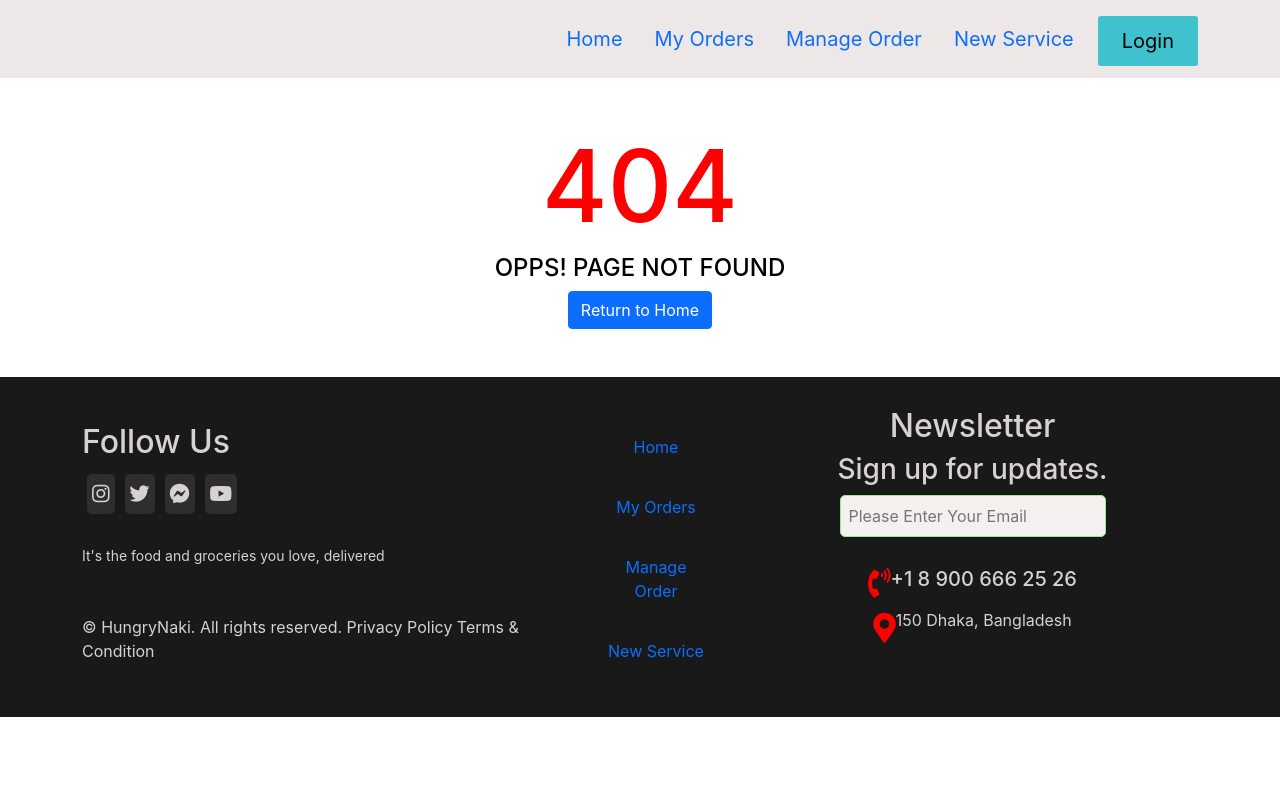
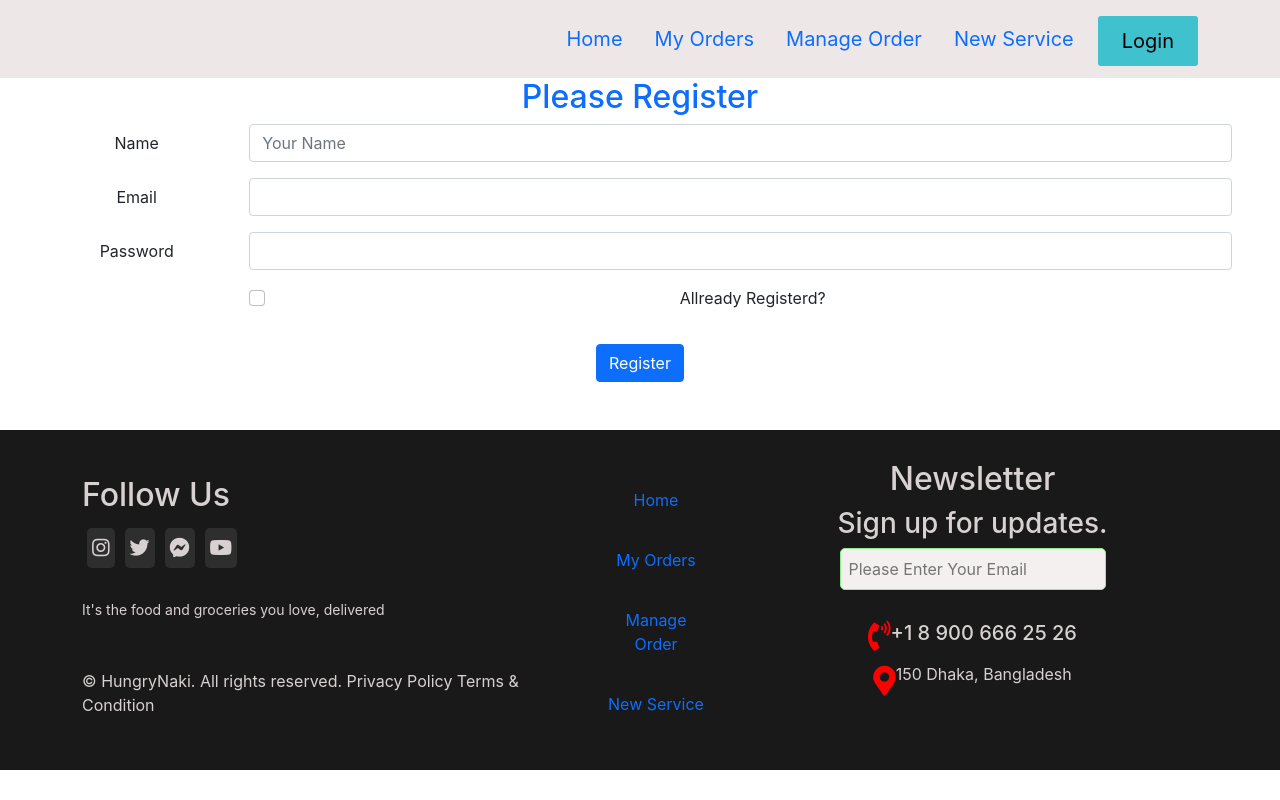
Before and after one commit to FatemaAkter11/delivery-website-client-side, a React (Create React App) app: page /login in a window 1280 px wide. Built offline with nearby package versions, Linux system fonts and the light colour scheme; no server answers.

Commit message:
login and firebase part added

```diff
--- a/src/App.js
+++ b/src/App.js
@@ -4,12 +4,16 @@
 import Header from './components/Header/Header';
 import Footer from './components/Footer/Footer';
 import NotFound from './pages/NotFound/NotFound';
+import AuthProvider from './context/AuthProvider';
+import Login from './components/Login/Login';
+
 
 
 
 function App() {
   return (
     <div className="App">
+      <AuthProvider>
         <Router>
           <Header></Header>
           <Switch>
@@ -19,12 +23,17 @@
             <Route path="/home">
               <Home></Home>
             </Route>
+            <Route path="/login">
+              <Login></Login>
+            </Route>
+
             <Route path="*">
               <NotFound></NotFound>
             </Route>
           </Switch>
           <Footer></Footer>
         </Router>
+      </AuthProvider>
 
     </div>
   );
--- /dev/null
+++ b/src/components/Login/Login.js
@@ -0,0 +1,81 @@
+import React from 'react';
+import useAuth from '../../hooks/useAuth';
+
+
+const Login = () => {
+    const {
+        handleNameChange,
+        handleEmailChange,
+        handlePasswordChange,
+        toggleLogin,
+        handleRegistration,
+        isLogin, error } = useAuth();
+
+    return (
+        <div>
+            <div className="mx-5">
+
+                <form onSubmit={handleRegistration}  >
+                    <h2 className="text-primary">Please {isLogin ? 'Login' : 'Register'}</h2>
+                    {!isLogin && <div className="row mb-3">
+                        <label htmlFor="inputName" className="col-sm-2 col-form-label">Name</label>
+                        <div className="col-sm-10">
+                            <input onBlur={handleNameChange} type="text" className="form-control" id="inputName" placeholder="Your Name" />
+                        </div>
+                    </div>}
+                    <div className="row mb-3">
+                        <label htmlFor="inputEmail3" className="col-sm-2 col-form-label">Email</label>
+                        <div className="col-sm-10">
+                            <input onBlur={handleEmailChange} type="email" className="form-control" id="inputEmail3" required />
+                        </div>
+                    </div>
+                    <div className="row mb-3">
+                        <label htmlFor="inputPassword3" className="col-sm-2 col-form-label">Password</label>
+                        <div className="col-sm-10">
+                            <input onBlur={handlePasswordChange} type="password" className="form-control" id="inputPassword3" required />
+                        </div>
+                    </div>
+                    <div className="row mb-3">
+                        <div className="col-sm-10 offset-sm-2">
+                            <div className="form-check">
+                                <input onChange={toggleLogin} className="form-check-input" type="checkbox" id="gridCheck1" />
+                                <label className="form-check-label" htmlFor="gridCheck1">
+                                    Allready Registerd?
+                                </label>
+                            </div>
+                        </div>
+                    </div>
+                    <div className="row mb-3 text-danger">{error}</div>
+                    <button type="submit" className="btn btn-primary">
+                        {isLogin ? 'Login' : 'Register'}
+                    </button>
+
+                </form>
+                <br /><br />
+
+            </div>
+        </div>
+    );
+};
+
+export default Login;
+
+
+
+
+
+
+
+
+
+
+
+/*
+<h2>Please Login</h2>
+            <button onClick={signInUsingGoogle}>Google Sign In</button>
+            <br />
+            <button onClick={signInUsingGithub}>GitHub Sign In</button>
+            <br />
+            <Link to="/register">New User?</Link>
+
+*/
--- /dev/null
+++ b/src/context/AuthProvider.js
@@ -0,0 +1,18 @@
+import React, { createContext } from 'react';
+import useFirebase from '../hooks/useFirebase';
+
+export const AuthContext = createContext();
+
+const AuthProvider = ({ children }) => {
+    //const {children} = props;
+
+    const allContext = useFirebase();
+
+    return (
+        <AuthContext.Provider value={allContext}>
+            {children}
+        </AuthContext.Provider>
+    );
+};
+
+export default AuthProvider;
--- /dev/null
+++ b/src/firebase/firebase.config.js
@@ -0,0 +1,11 @@
+console.log(process.env);
+const firebaseConfig = {
+    apiKey: process.env.REACT_APP_FIREBASE_API_KEY,
+    authDomain: process.env.REACT_APP_FIREBASE_AUTH_DOMAIN,
+    projectId: process.env.REACT_APP_FIREBASE_PROJECT_ID,
+    storageBucket: process.env.REACT_APP_FIREBASE_STORAGE_BUCKET,
+    messagingSenderId: process.env.REACT_APP_FIREBASE_MESSAGING_SENDER_ID,
+    appId: process.env.REACT_APP_FIREBASE_APP_ID,
+};
+
+export default firebaseConfig;
--- /dev/null
+++ b/src/firebase/firebase.init.js
@@ -0,0 +1,9 @@
+import { initializeApp } from "firebase/app";
+import firebaseConfig from "./firebase.config";
+
+
+const initializeAuthentication = () => {
+    initializeApp(firebaseConfig);
+}
+
+export default initializeAuthentication;
--- /dev/null
+++ b/src/hooks/useAuth.js
@@ -0,0 +1,8 @@
+import { useContext } from "react"
+import { AuthContext } from "../context/AuthProvider"
+
+
+const useAuth = () => {
+    return useContext(AuthContext);
+}
+export default useAuth;
--- /dev/null
+++ b/src/hooks/useFirebase.js
@@ -0,0 +1,139 @@
+import { useEffect, useState } from "react";
+import initializeAuthentication from "../firebase/firebase.init";
+import { getAuth, signInWithPopup, onAuthStateChanged, signOut, createUserWithEmailAndPassword, signInWithEmailAndPassword, sendEmailVerification, sendPasswordResetEmail, updateProfile } from "firebase/auth";
+
+initializeAuthentication();
+const useFirebase = () => {
+    const [name, setName] = useState('');
+    const [email, setEmail] = useState('');
+    const [password, setPassword] = useState('');
+    const [user, setUser] = useState({});
+    const [error, setError] = useState('');
+    const [isLogin, setIsLogin] = useState(false);
+    const [isLoading, setIsLoading] = useState(true);
+
+    const auth = getAuth()
+
+    const handleNameChange = e => {
+        // console.log(e.target.value);
+        setName(e.target.value);
+    }
+    const handleEmailChange = e => {
+        // console.log(e.target.value);
+        setEmail(e.target.value);
+    }
+    const handlePasswordChange = e => {
+        //console.log(e.target.value);
+        setPassword(e.target.value);
+    }
+    const toggleLogin = e => {
+        // console.log(e.target.checked);
+        setIsLogin(e.target.checked);
+    }
+
+    const handleRegistration = e => {
+        e.preventDefault();
+        console.log(email, password);
+        if (password.length < 6) {
+            setError('password must be 6 characters long.')
+            return;
+        }
+        if (!/(?=.*[A-Z].*[A-Z])/.test(password)) {
+            setError('password must contain two uppercase.');
+            return;
+        }
+        // isLogin ? processLogin(email, password) : registerNewUser(email, password);
+        if (isLogin) {
+            processLogin(email, password);
+        }
+        else {
+            registerNewUser(email, password);
+        }
+
+    }
+
+    const processLogin = (email, password) => {
+        signInWithEmailAndPassword(auth, email, password)
+            .then((result) => {
+                const user = result.user;
+                console.log(user);
+                setError('');
+            })
+            .catch(error => {
+                setError(error.message);
+            });
+    }
+
+    const registerNewUser = (email, password) => {
+        createUserWithEmailAndPassword(auth, email, password)
+            .then((result) => {
+                const user = result.user;
+                console.log(user);
+                setError('');
+                verifyEmail();
+                setUserName();
+            })
+            .catch(error => {
+                setError(error.message);
+            });
+    }
+
+    const setUserName = () => {
+        updateProfile(auth.currentUser, { displayName: name })
+            .then(result => { })
+    }
+
+    const verifyEmail = () => {
+        sendEmailVerification(auth.currentUser)
+            .then(result => {
+                console.log(result);
+            });
+    }
+
+    const handleResetPassword = () => {
+        sendPasswordResetEmail(auth, email)
+            .then(result => { })
+    }
+
+
+    // observe user state change
+    const unsubscribed = useEffect(() => {
+        onAuthStateChanged(auth, user => {
+            if (user) {
+                setUser(user);
+            }
+            else {
+                setUser({})
+            }
+            setIsLoading(false);
+        })
+        return () => unsubscribed;
+    }, []);
+
+
+
+    const logout = () => {
+        setIsLoading(true);
+        signOut(auth)
+            .then(() => {
+                setUser({});
+            })
+            .finally(() => setIsLoading(false));
+    }
+
+    return {
+        user,
+        error,
+        handleNameChange,
+        handleEmailChange,
+        handlePasswordChange,
+        toggleLogin,
+        handleRegistration,
+        handleResetPassword,
+        isLogin,
+        isLoading,
+        logout
+    }
+}
+
+export default useFirebase;
--- a/src/pages/Home/Home.js
+++ b/src/pages/Home/Home.js
@@ -11,7 +11,7 @@
                 <Banner></Banner>
                 {/* services area*/}
                 <div className="row">
-                    <h1 className="fw-bold fs-1 mb-5">Our Offerings</h1>
+                    <h1 className="fw-bold fs-1 mb-5 mt-3">Our Services</h1>
                     <div className="col-md-12">
                         {/* service data load */}
                         <div className="row ms-4">
```
Also changed, not shown: src/components/PrivateRoute/PrivateRoute.js (added, +26 -0 lines). Lines whose indentation alone changed are shown as unchanged.
